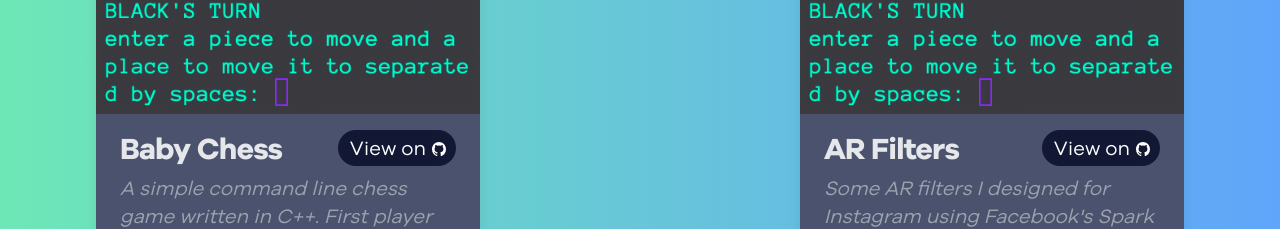
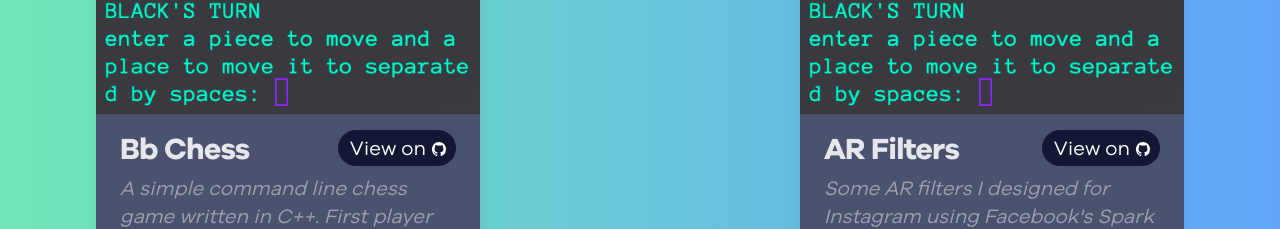
Before and after one commit to emshano/emshano.github.io, a React (Create React App) app: page / in a window 1280 px wide. Shown: the part 2733-2962 px from the top of the page. Built offline with nearby package versions, Linux system fonts and the light colour scheme.

Commit message:
changed chess title

```diff
--- a/src/images/projects.js
+++ b/src/images/projects.js
@@ -21,7 +21,7 @@ const projects = [
         lang: sw
   }
   , {
-    title: 'Baby Chess',
+    title: 'Bb Chess',
     img: chess,
     description: 'A simple command line chess game written in C++. First player to reach other end of the board' +
         ' wins.',
```
